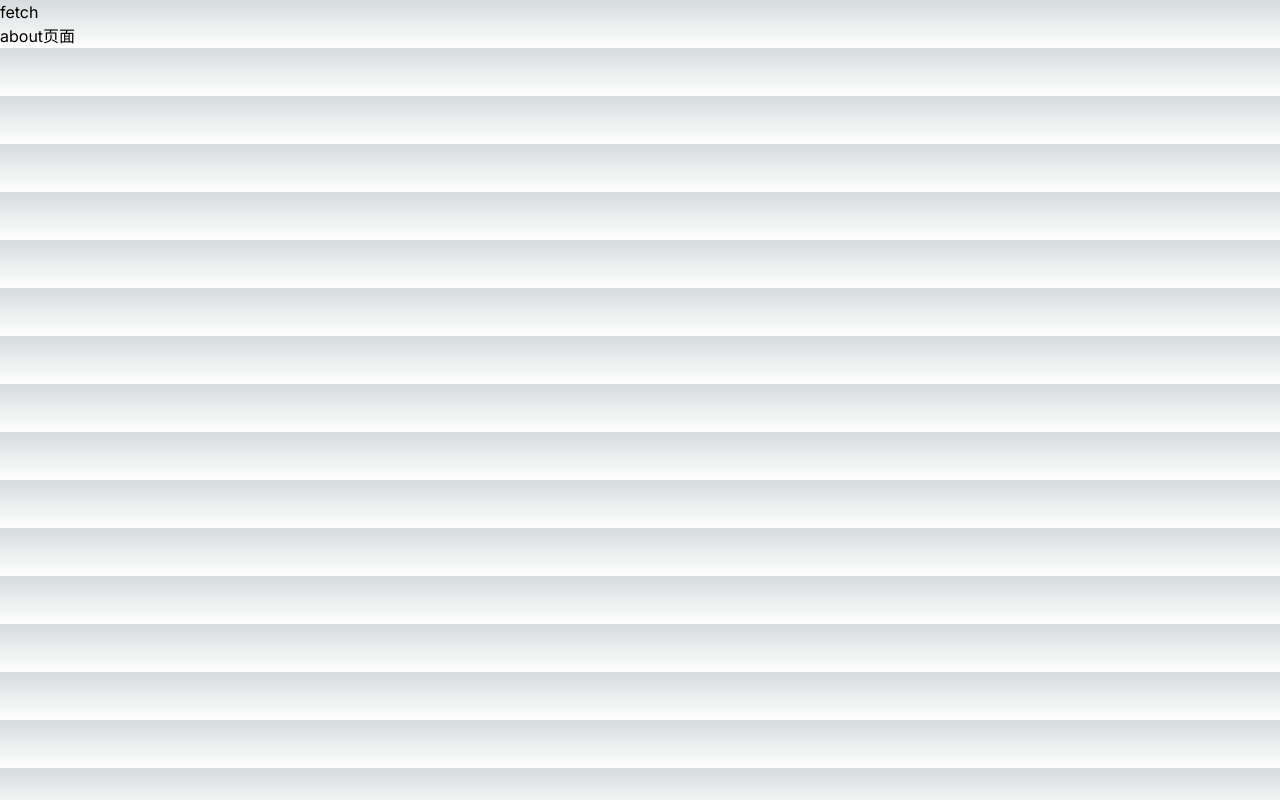
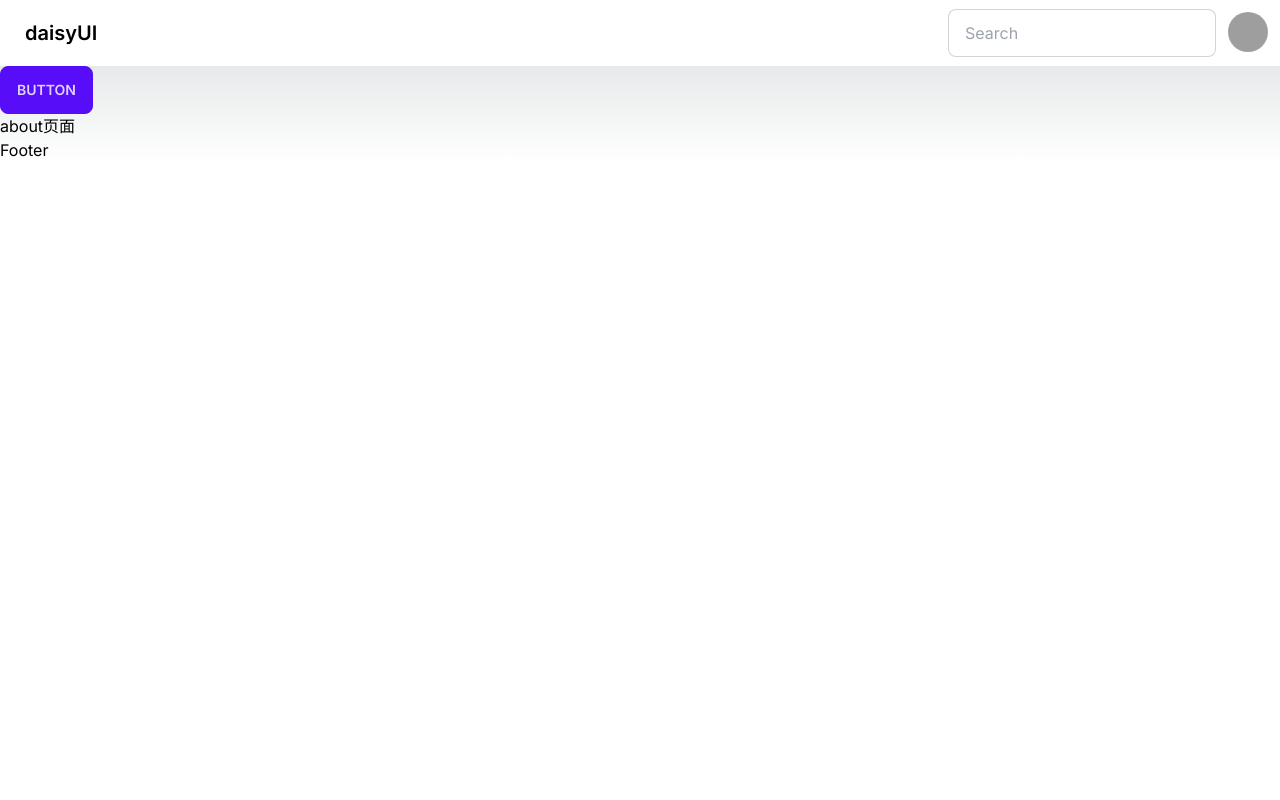
Before and after one commit to zhoushan1/next13-template, a Next.js app: page /about in a window 1280 px wide. Built offline with nearby package versions, Linux system fonts and the light colour scheme; grey boxes are pictures that could not be loaded.

Commit message:
feat: add component lib

```diff
--- a/package.json
+++ b/package.json
@@ -24,6 +24,7 @@
     "typescript": "5.1.6"
   },
   "devDependencies": {
+    "daisyui": "^3.5.1",
     "eslint-config-prettier": "^9.0.0",
     "prettier": "^3.0.1"
   },
--- a/src/app/about/page.tsx
+++ b/src/app/about/page.tsx
@@ -9,7 +9,7 @@
 
   return (
     <div>
-      <button onClick={handleClick}>fetch</button>
+      <button className="btn btn-primary" onClick={handleClick}>Button</button>
       <div>about页面</div>
     </div>
   );
--- a/src/app/layout.tsx
+++ b/src/app/layout.tsx
@@ -1,6 +1,7 @@
-import './globals.css';
+import CustomLayout from '@/components/layout';
 import type { Metadata } from 'next';
 import { Inter } from 'next/font/google';
+import './globals.css';
 
 const inter = Inter({ subsets: ['latin'] });
 
@@ -16,7 +17,7 @@
 }) {
   return (
     <html lang="en">
-      <body className={inter.className}>{children}</body>
+      <body className={inter.className}><CustomLayout>{children}</CustomLayout></body>
     </html>
   );
 }
--- /dev/null
+++ b/src/components/footer/index.tsx
@@ -0,0 +1,3 @@
+export default function Index() {
+  return <div>Footer</div>
+}
--- /dev/null
+++ b/src/components/header/index.tsx
@@ -0,0 +1,42 @@
+export default function Index() {
+  return (
+    <div className="navbar bg-base-100">
+      <div className="flex-1">
+        <a className="btn btn-ghost normal-case text-xl">daisyUI</a>
+      </div>
+      <div className="flex-none gap-2">
+        <div className="form-control">
+          <input
+            type="text"
+            placeholder="Search"
+            className="input input-bordered w-24 md:w-auto"
+          />
+        </div>
+        <div className="dropdown dropdown-end">
+          <label tabIndex={0} className="btn btn-ghost btn-circle avatar">
+            <div className="w-10 rounded-full">
+              <img src="https://daisyui.com/images/stock/photo-1534528741775-53994a69daeb.jpg" />
+            </div>
+          </label>
+          <ul
+            tabIndex={0}
+            className="mt-3 z-[1] p-2 shadow menu menu-sm dropdown-content bg-base-100 rounded-box w-52"
+          >
+            <li>
+              <a className="justify-between">
+                Profile
+                <span className="badge">New</span>
+              </a>
+            </li>
+            <li>
+              <a>Settings</a>
+            </li>
+            <li>
+              <a>Logout</a>
+            </li>
+          </ul>
+        </div>
+      </div>
+    </div>
+  );
+}
--- /dev/null
+++ b/src/components/layout/index.tsx
@@ -0,0 +1,12 @@
+import Footer from '@/components/footer';
+import Header from '@/components/header';
+
+export default function Index({ children }: { children: React.ReactNode }) {
+  return (
+    <div>
+      <Header />
+      {children}
+      <Footer />
+    </div>
+  );
+}
--- a/src/pages/_app.js
+++ /dev/null
@@ -1,3 +0,0 @@
-export default function App({ Component, pageProps }) {
-  return <Component {...pageProps} />;
-}
--- a/tailwind.config.ts
+++ b/tailwind.config.ts
@@ -15,6 +15,6 @@
       },
     },
   },
-  plugins: [],
+  plugins: [require('daisyui')],
 };
 export default config;
```
Also changed, not shown: 1 other file (tests, documents, lock files or other folders).
